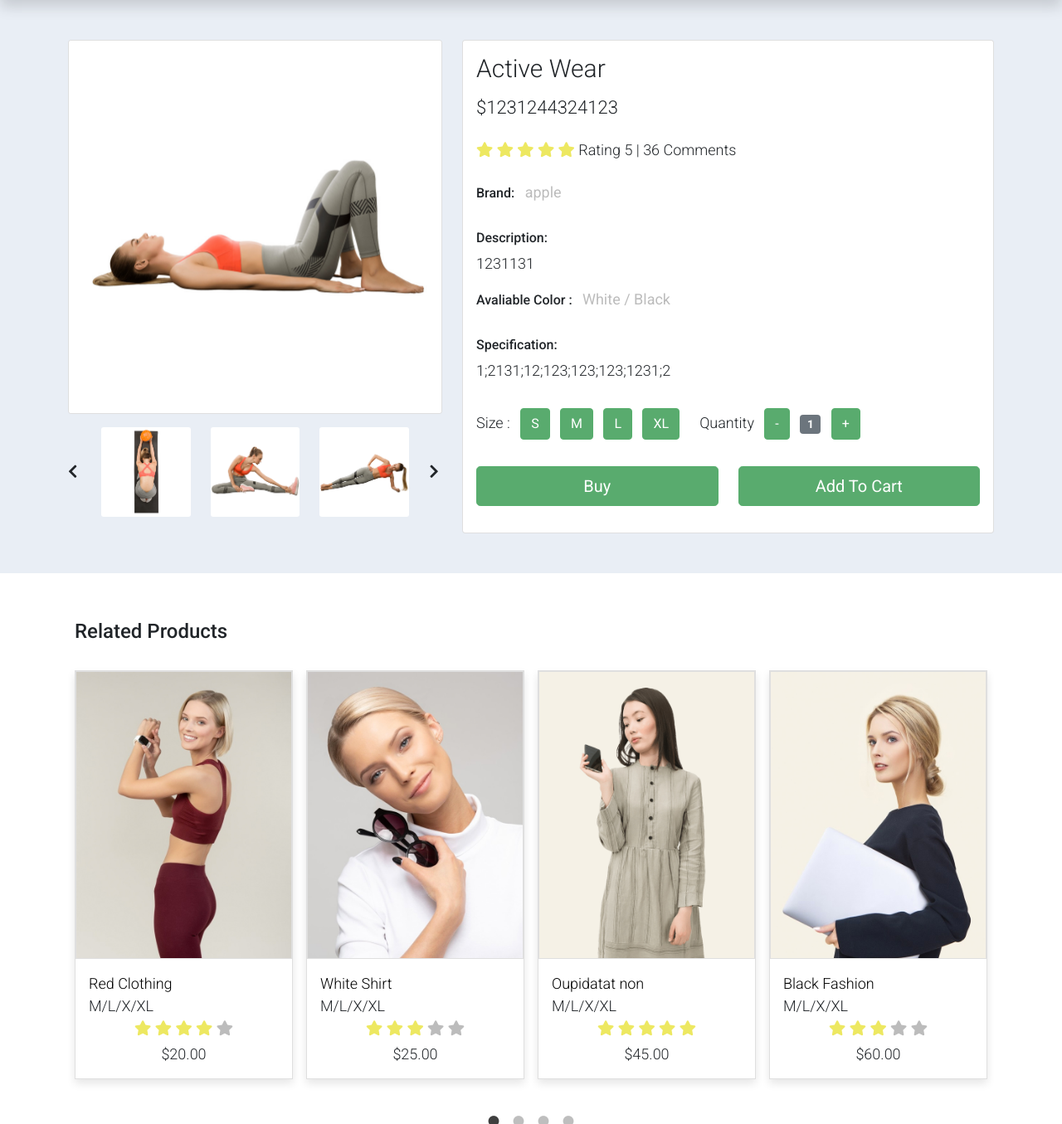
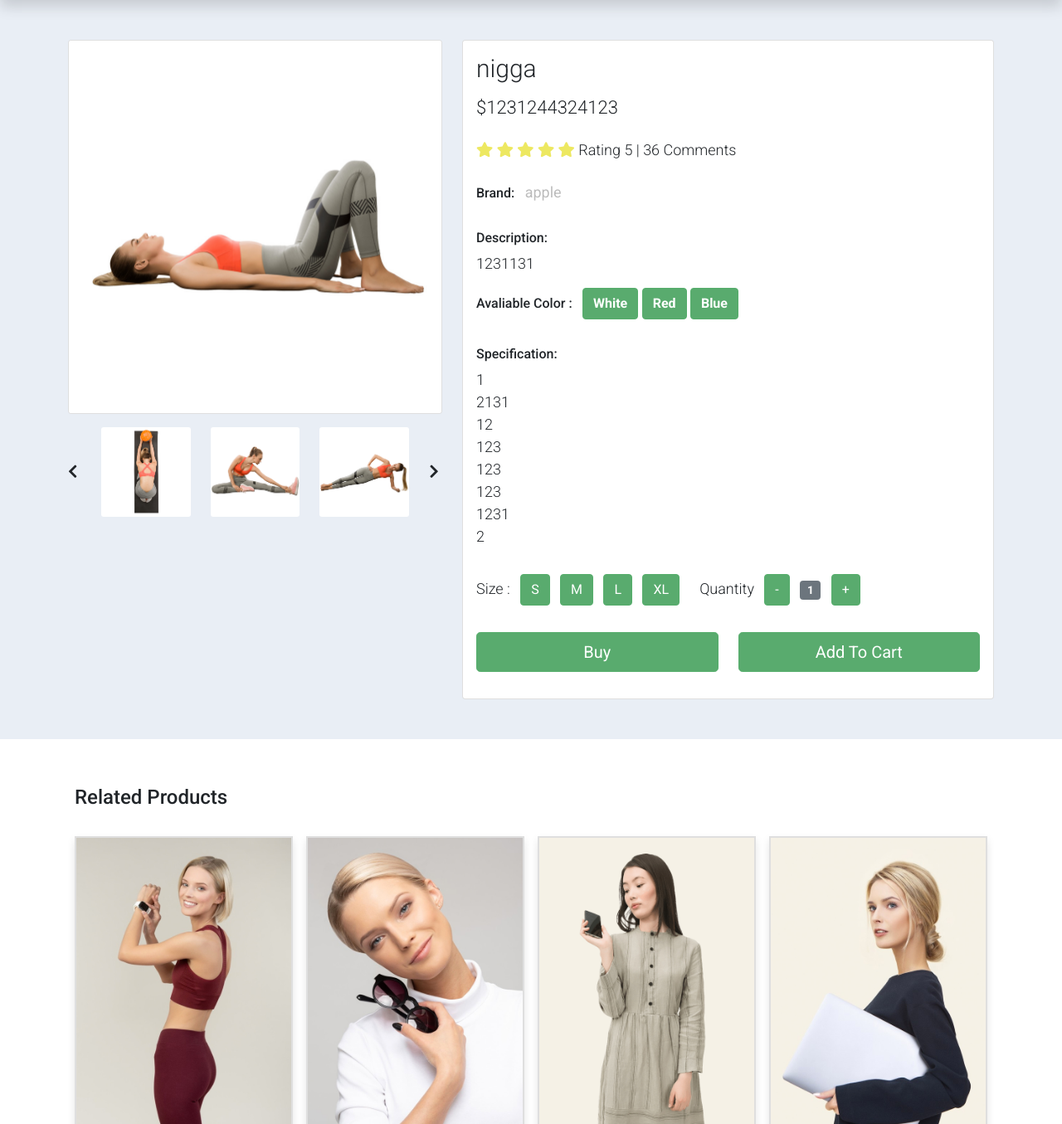
Before and after one commit to Kurban4ik/MyStore, a Django app: a page that uses MyStore/store/templates/store/shop-single.html in a window 1280 px wide. Shown: the part 132-1487 px from the top of the page at 83% size. Run offline with Django 4.2, Linux system fonts and the light colour scheme; data comes from the database, SQL or seed files in the repository; both versions use the stored data as it was after the commit; some libraries are stand-ins or nearby versions.

Commit message:
1) Continued work on shop-single 2) Refactored class Stuff: added sizes

```diff
--- a/MyStore/store/models.py
+++ b/MyStore/store/models.py
@@ -11,11 +11,12 @@ class Stuff(models.Model):
     price = models.IntegerField()
     date = models.DateTimeField(auto_now_add=True)
     photo = models.ImageField(upload_to=f'{str(name)[:30] + str(date)}')
-    colors = models.CharField(max_length=100, choices=[('White', 'White'), ('Black', 'Black')], blank=True)
+    colors = models.CharField(max_length=500, blank=True)
     compound = models.TextField(blank=True)
     quantity = models.IntegerField()
     brand = models.ForeignKey('Brands', on_delete=models.PROTECT, blank=True)
     rating = models.SmallIntegerField()
+    sizes = models.CharField(max_length=500, blank=True)
 
     def __str__(self):
         return f'{self.name}, {self.price}'
--- a/MyStore/store/templates/store/shop-single.html
+++ b/MyStore/store/templates/store/shop-single.html
@@ -24,7 +24,7 @@
         <div class="row">
             <div class="col-lg-5 mt-5">
                 <div class="card mb-3">
-                    <img class="card-img img-fluid" src="{% static   'store/img/product_single_10.jpg' %}" alt="Card image cap"
+                    <img class="card-img img-fluid" src="{% static 'store/img/product_single_10.jpg' %}" alt="Card image cap"
                          id="product-detail">
                 </div>
                 <div class="row">
@@ -134,7 +134,7 @@
             <div class="col-lg-7 mt-5">
                 <div class="card">
                     <div class="card-body">
-                        <h1 class="h2">Active Wear</h1>
+                        <h1 class="h2">{{ stuff_name }}</h1>
                         <p class="h3 py-2">${{stuff.price}}</p>
                         <p class="py-2">
                             {% for i in rng %}
@@ -161,13 +161,17 @@
                                 <h6>Avaliable Color :</h6>
                             </li>
                             <li class="list-inline-item">
-                                <p class="text-muted"><strong>White / Black</strong></p>
+                                <p class="text-muted">{% for i in clrs %}
+                                    {% if i.quantity != 0 %}<span class="btn btn-success btn-size"> <strong>{{i.color}}</strong></span>
+                                    {% endif %}
+                                    {% endfor %}
+                                </p>
                             </li>
                         </ul>
 
                         <h6>Specification:</h6>
                         <ul class="list-unstyled pb-3">
-                            {% for i in stuff.compound.split %}
+                            {% for i in specification %}
                             <li>{{i}}</li>
                             {% endfor %}
 
@@ -181,14 +185,13 @@
                                         <li class="list-inline-item">Size :
                                             <input type="hidden" name="product-size" id="product-size" value="S">
                                         </li>
-                                        <li class="list-inline-item"><span class="btn btn-success btn-size">S</span>
+                                        {% for i in sizes %}
+                                        {% if i.quantity %}
+                                        <li class="list-inline-item"><span class="btn btn-success btn-size">{{i.size}}</span>
                                         </li>
-                                        <li class="list-inline-item"><span class="btn btn-success btn-size">M</span>
-                                        </li>
-                                        <li class="list-inline-item"><span class="btn btn-success btn-size">L</span>
-                                        </li>
-                                        <li class="list-inline-item"><span class="btn btn-success btn-size">XL</span>
-                                        </li>
+                                        {% endif %}
+                                        {% endfor %}
+
                                     </ul>
                                 </div>
                                 <div class="col-auto">
--- a/MyStore/store/views.py
+++ b/MyStore/store/views.py
@@ -3,6 +3,11 @@ from django.shortcuts import render
 
 # TODO обязательно доработать выход на один товар
 # TODO добавить выборку на комментарии
+# TODO развить спецификацию
+# TODO добавить размеры
+# TODO Quantity
+# TODO файловую систему
+# TODO написать комментарии ко всему проекту
 
 # Create your views here.
 from store.models import Stuff
@@ -32,15 +37,33 @@ def base(req):
     return render(req, 'store/based.html', dc)
 
 
-def shop_single(req, name):
+def shop_single(req, name):  # на вход подается "название файла + _ + id этого товара"
     name = name.split('_')
-    nm = name[0]
-    pk = int(name[1])
+    pk = int(name[-1])
+
     stuff = Stuff.objects.get(pk=pk)
+    colors = []
+    sizes = []
+
+    for i in stuff.colors.split(';'):
+        color_name, quantity = i.split('_')
+        colors.append({'quantity': int(quantity), 'color': color_name})  # обрабатываю все доступные
+        # цвета товара по принципу цвет_количество
+
+    for i in stuff.sizes.split(';'):
+        size, quantity = i.split('_')
+        sizes.append({'size': size, 'quantity': int(quantity)})  # обрабатываю все доступные
+        # размеры товара по принципу размер_количество
+
     dc = {'title': 'Zay Shop', 'stuff': stuff,
           'rng': range(stuff.rating),
-          'rv_rng': range(5 - stuff.rating)
+          'rv_rng': range(5 - stuff.rating), # rng и rv_rng это количество желтых и серых звездочек
+          'clrs': colors,
+          'specification': stuff.compound.split(';'),
+          'sizes': sizes,
+          'stuff_name': stuff.name.split('_')[0],
           }
+
     return render(req, 'store/shop-single.html', dc)
 
 
```
Also changed, not shown: MyStore/db.sqlite3, MyStore/store/migrations/0005_stuff_rating.py (added), MyStore/store/migrations/0006_stuff_sizes_alter_stuff_colors.py (added).
